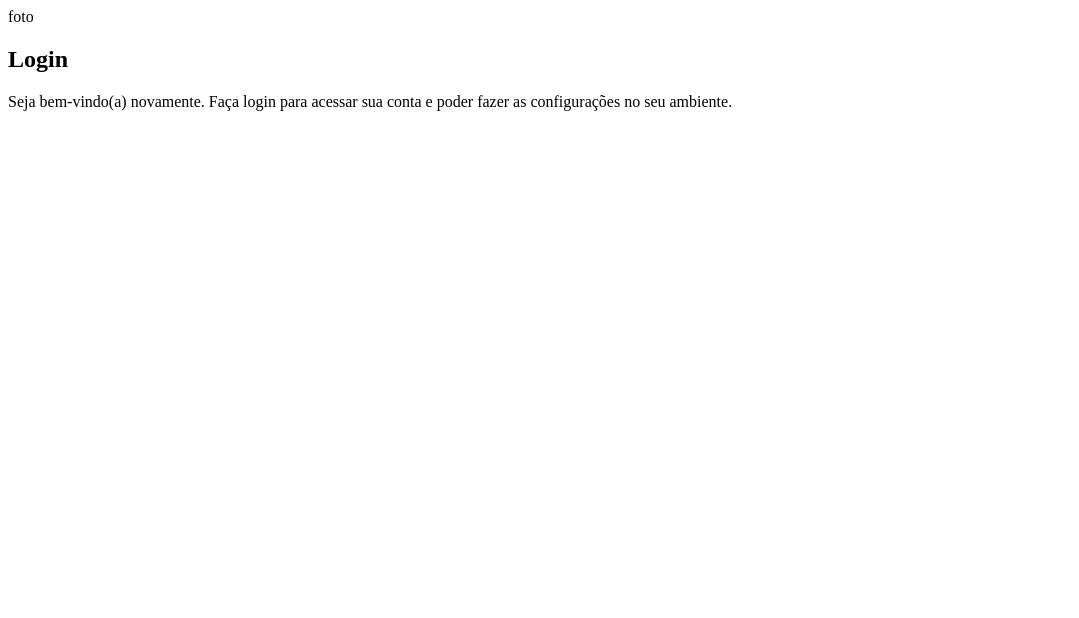
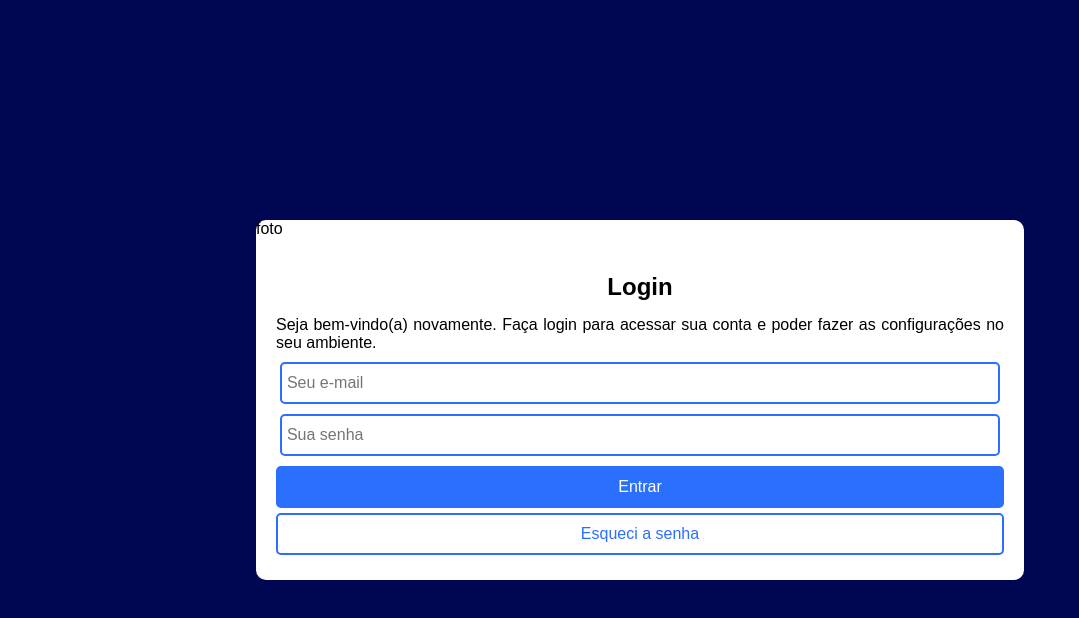
Before and after one commit to gugamachado1/projeto-login, a plain HTML site: page index.html in a window 1280 px wide. Shown: the whole page, without its empty margins (0-1079 px from the left). Drawn offline with Linux system fonts and the light colour scheme.

Commit message:
Iniciei Projeto

```diff
--- a/estilos/style.css
+++ b/estilos/style.css
@@ -2,5 +2,90 @@
 
 /*
     Paleta de Cores
+    Azul Escuro: #000752
+    Azul Claro: #2b6fff
+*/
 
-*/
+* {
+    margin: 0px;
+    padding: 0px;
+    font-family: Arial, Helvetica, sans-serif;
+}
+
+body {
+    background-color: #000752 ;
+}
+
+main {
+    background-color: white;
+    border-radius: 10px;
+
+    /*Centralização horizontal*/
+    width: 60vw;
+    margin: auto;
+
+    /*Centralização vertical*/
+    position: absolute;
+    top: 50%;
+    left: 50%;
+    transform: translate(-50%, -50%)
+}
+
+div#formulario {
+    text-align: center;
+    padding: 20px;
+}
+
+div#formulario > h1 {
+    margin: 15px 0px;
+}
+
+div#formulario > p {
+    text-align: justify;
+}
+
+div.campo {
+    margin: 10px 0px;
+}
+
+div.campo > input {
+    background-color: white;
+
+    border: 2px solid #2b6fff;
+    border-radius: 5px;
+    padding: 10px 5px;
+    margin: auto;
+
+    font-size: 1em;
+    width: 97%;
+
+    display: block;
+}
+
+form > input[type="submit"] {
+    color: white;
+    background-color: #2b6fff;
+
+    border: 2px solid #2b6fff;
+    border-radius: 5px;
+    padding: 10px 30px;
+    margin-bottom: 5px;
+
+    font-size: 1em;
+    width: 100%;
+
+    display: block;
+}
+
+a.botao {
+    text-decoration: none;
+    color: #2b6fff;
+    background-color: white;
+
+    border: 2px solid #2b6fff;
+    border-radius: 5px;
+    padding: 10px 30px;
+    margin-bottom: 5px;
+
+    display: block;
+}
--- a/index.html
+++ b/index.html
@@ -16,7 +16,16 @@
                 <h1>Login</h1>
                 <p>Seja bem-vindo(a) novamente. Faça login para acessar sua conta e poder fazer as configurações no seu ambiente.</p>
                 <form action="login.php" method="post">
-
+                    <div class="campo">
+                        <input type="email" name="login" id="ilogin" required placeholder="Seu e-mail" autocomplete="email">
+                    </div>
+                    <div class="campo">
+                        <input type="password" name="senha" id="isenha" required placeholder="Sua senha" autocomplete="current-password">
+                    </div>
+                    <input type="submit" value="Entrar">
+                    <a href="esqueci.html" class="botao">
+                        Esqueci a senha
+                    </a>
                 </form>
             </div>
         </section>
```
